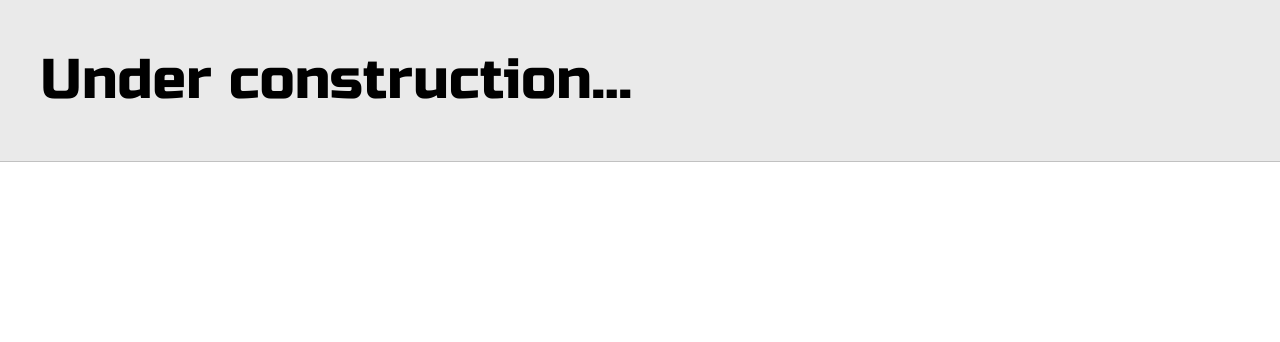
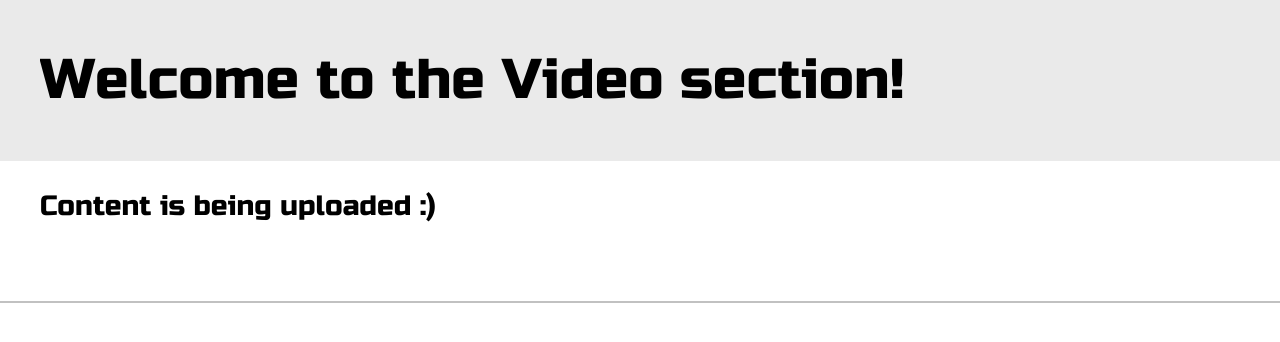
Before and after one commit to sonsolyom/sonsolyom.github.io, a plain HTML site: page vid-ed-page/index.html in a window 1280 px wide. Drawn offline with Linux system fonts and the light colour scheme.

Commit message:
Post pages tended
Make some text changes on the pages.

```diff
--- a/vid-ed-page/index.html
+++ b/vid-ed-page/index.html
@@ -14,9 +14,17 @@
 </head>
 <body>
     <section class="s1">
+
         <div class="main-container">
-            <h1>Under construction...</h1>
+            <h1>Welcome to the Video section!</h1>
         </div>
+        <section class="s2">
+            <div class="main-container">
+
+                <h3>Content is being uploaded :)</h3>
+
+                <div class="post-wrapper">
+            </div>
 
     </section>
 </body>
```
Also changed, not shown: jsprojectpage/index.html (+3 -2 lines), web pages/index.html (+3 -2 lines).
